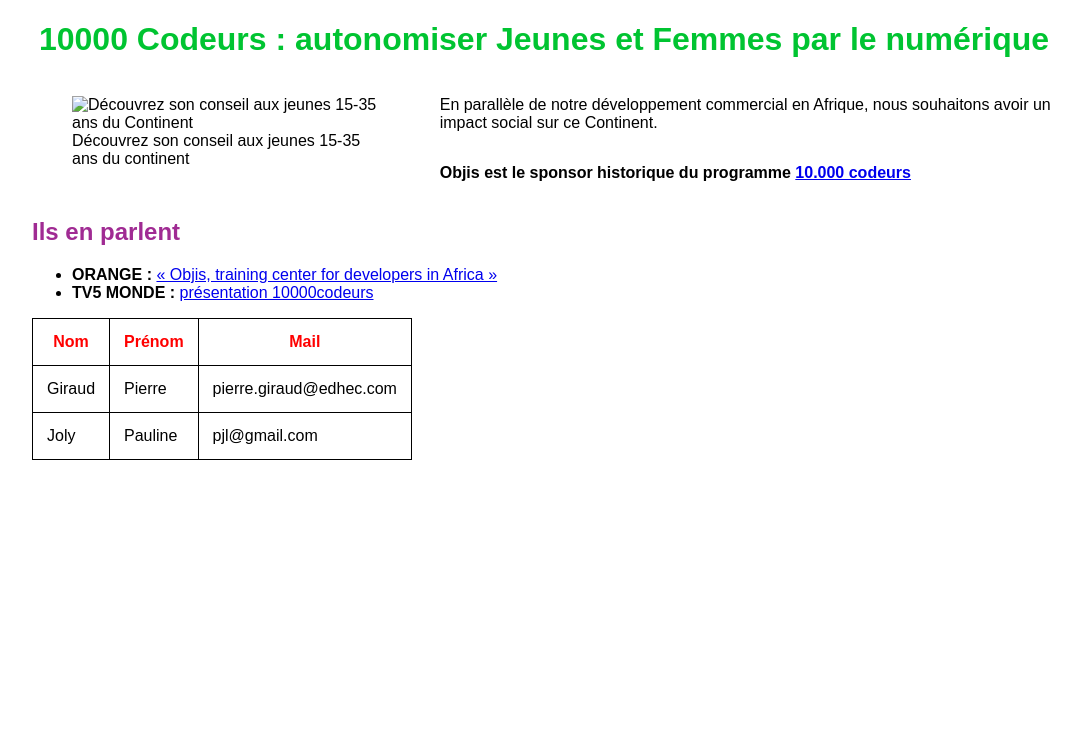
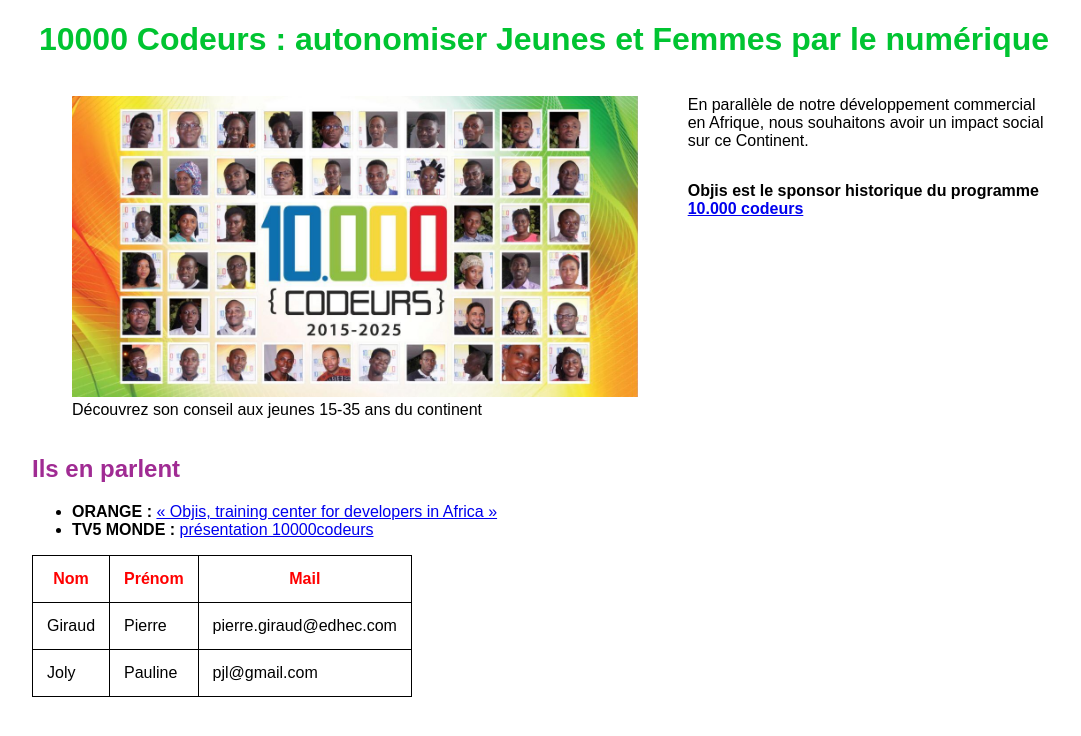
Before and after one commit to SergeCodeur/tp-css, a plain HTML site: page index.html in a window 1280 px wide. Shown: the whole page, without its empty margins (96-1177 px from the left). Drawn offline with Linux system fonts and the light colour scheme; the site is published under a folder, as on GitHub Pages, so addresses that start at the root find nothing.

Commit message:
fixe : correction du lien vers l'image

```diff
--- a/index.html
+++ b/index.html
@@ -13,7 +13,7 @@
 		<h1 class="title">10000 Codeurs : autonomiser Jeunes et Femmes par le numérique</h1>
 		<div class="container">
 			<figure>
-				<img src="/10000codeurs.jpeg" alt="Découvrez son conseil aux jeunes 15-35 ans du Continent" width="100%">
+				<img src="./10000codeurs.jpeg" alt="Découvrez son conseil aux jeunes 15-35 ans du Continent" width="100%">
 				<figcaption>Découvrez son conseil aux jeunes 15-35 ans du continent</figcaption>
 			</figure>
 			<div class="text-container">
```
